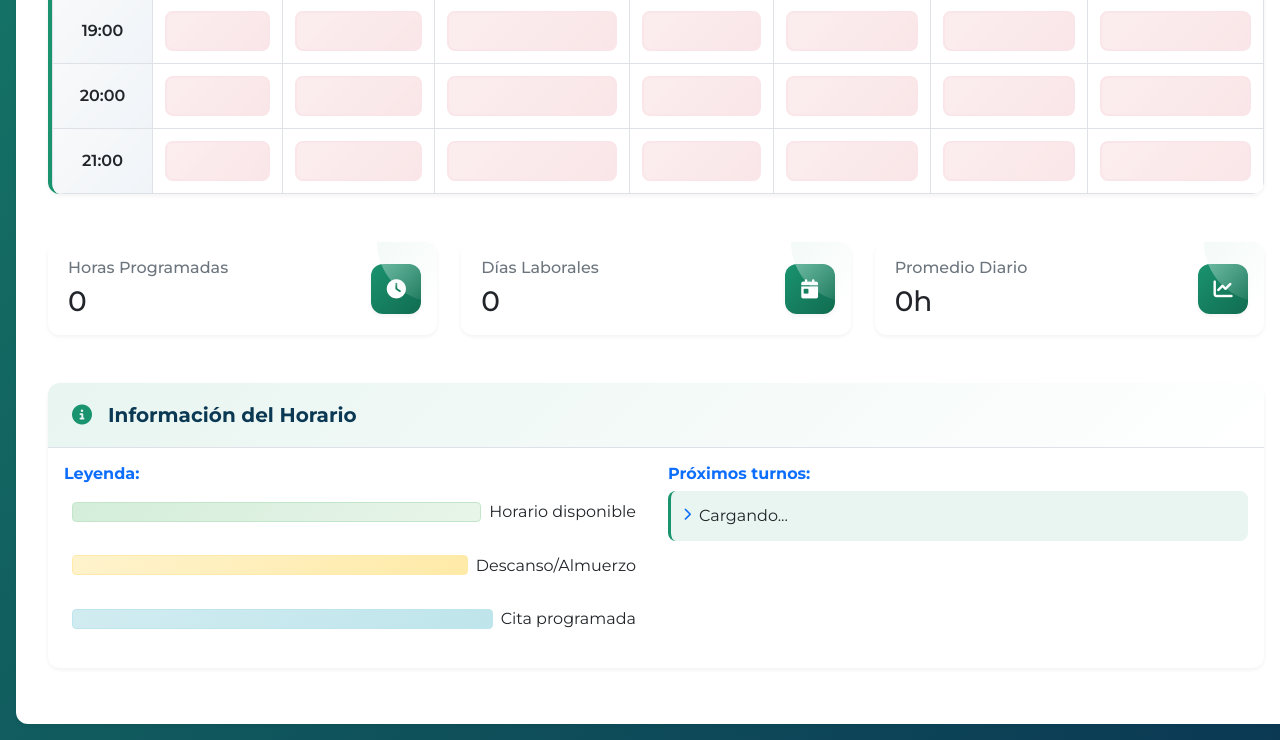
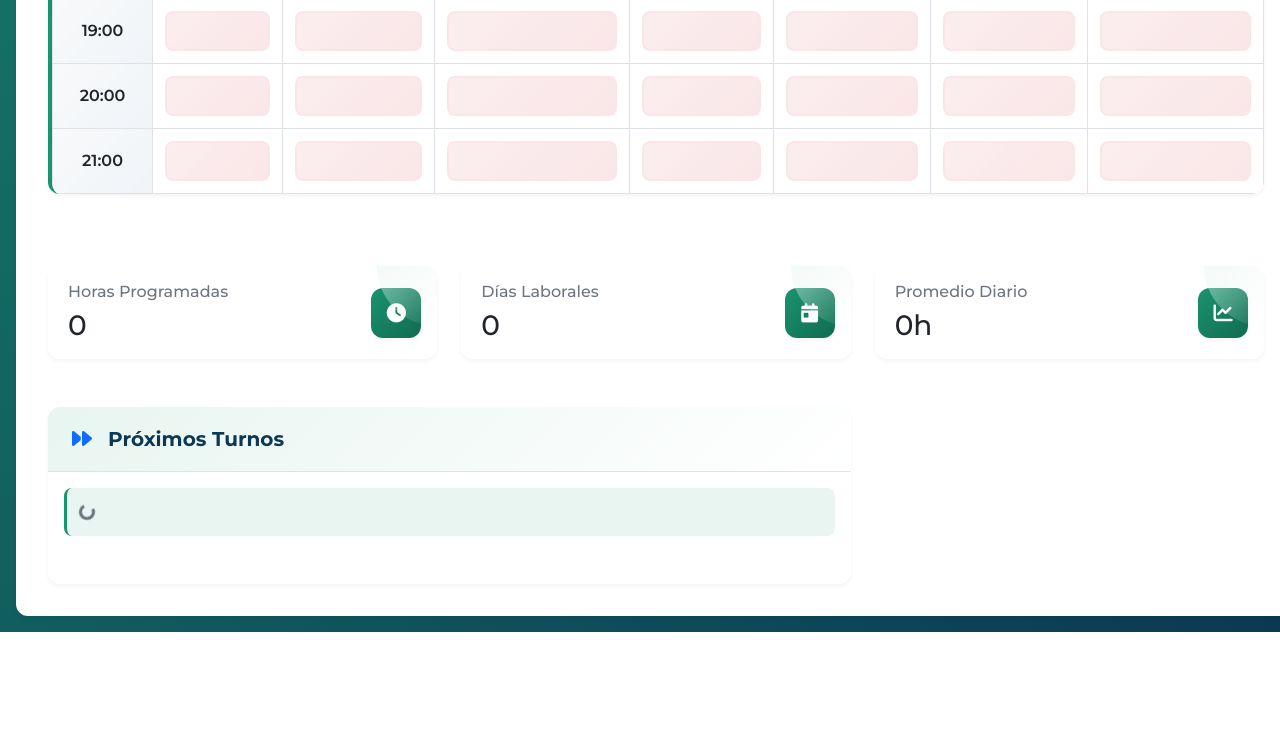
Before and after one commit to EquipoUptamca/EquipoUptamca-Proyecto-Clinica, a Python web app: template templates/Mi Horario.html in a window 1280 px wide. Shown: the part 1209-1949 px from the top of the page. After the commit the page ends 1841 px from the top, so only its background shows below. Run offline with Jinja, Linux system fonts and the light colour scheme; the template is opened without the code that fills it, so the values that code supplies are empty.

Commit message:
Add files via upload

```diff
--- a/main.py
+++ b/main.py
@@ -10,7 +10,7 @@
     Protector contra Secuestro de Sesión e Integridad.
     Verifica que la IP y el User-Agent coincidan con los de la sesión.
     """
-    if 'id_usuario' in session and not request.endpoint.startswith('static'):
+    if 'id_usuario' in session and request.endpoint and not request.endpoint.startswith('static'):
         ip_mismatch = session.get('ip_address') != request.remote_addr
         user_agent_mismatch = session.get('user_agent') != request.user_agent.string
 
--- a/templates/Mi Horario.html
+++ b/templates/Mi Horario.html
@@ -58,6 +58,14 @@
             body {
                 background: white !important;
                 color: black !important;
+            }
+        }
+
+        /* Estilo para las citas en la tabla */
+        .slot-appointment {
+            background-color: #FFF3CD !important; /* Tono amarillo suave */
+            color: #664d03;
+            font-weight: 500;
             }
         }
 
@@ -168,7 +176,7 @@
         </div>
 
         <!-- Resumen del Horario -->
-        <div class="row mt-4">
+        <div class="row mt-4 g-4">
             <div class="col-md-4">
                 <div class="card stat-card">
                     <div class="card-body">
@@ -214,44 +222,21 @@
                     </div>
                 </div>
             </div>
-        </div>
-
-        <!-- Información Adicional -->
-        <div class="row mt-4">
-            <div class="col-12">
-                <div class="card">
+            <!-- Información Adicional (Próximos Turnos) movida aquí -->
+            <div class="col-md-8">
+                <div class="card h-100">
                     <div class="card-header">
                         <h5 class="mb-0">
-                            <i class="fas fa-info-circle me-2"></i> Información del Horario
+                            <i class="fas fa-forward me-2 text-primary"></i> Próximos Turnos
                         </h5>
                     </div>
                     <div class="card-body">
-                        <div class="row">
-                            <div class="col-md-6">
-                                <h6 class="fw-bold text-primary">Leyenda:</h6>
-                                <div class="legend-item">
-                                    <div class="schedule-slot legend available me-2"></div>
-                                    <span>Horario disponible</span>
-                                </div>
-                                <div class="legend-item">
-                                    <div class="schedule-slot legend break me-2"></div>
-                                    <span>Descanso/Almuerzo</span>
-                                </div>
-                                <div class="legend-item">
-                                    <div class="schedule-slot legend appointment me-2"></div>
-                                    <span>Cita programada</span>
-                                </div>
-                            </div>
-                            <div class="col-md-6">
-                                <h6 class="fw-bold text-primary">Próximos turnos:</h6>
-                                <ul class="list-unstyled" id="nextShifts">
-                                    <li class="mb-2">
-                                        <i class="fas fa-chevron-right text-primary me-2"></i>
-                                        <span>Cargando...</span>
-                                    </li>
-                                </ul>
-                            </div>
-                        </div>
+                        <ul class="list-unstyled mb-0" id="nextShifts">
+                            <!-- Los próximos turnos se cargarán aquí dinámicamente -->
+                            <li class="text-center text-muted py-3">
+                                <div class="spinner-border spinner-border-sm" role="status"><span class="visually-hidden">Cargando...</span></div>
+                            </li>
+                        </ul>
                     </div>
                 </div>
             </div>
```
Also changed, not shown: schedules.py (+23 -2 lines), 1 other file.
